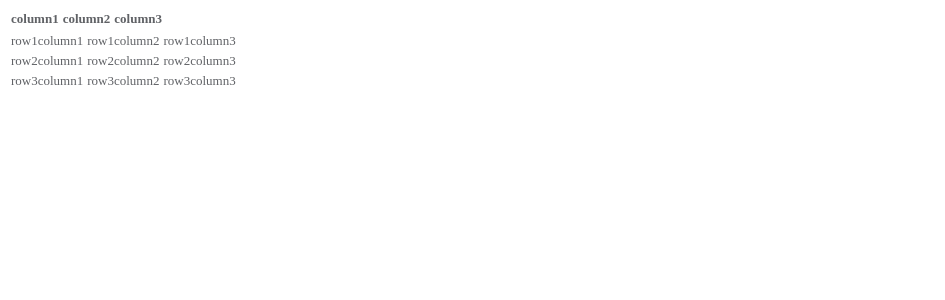
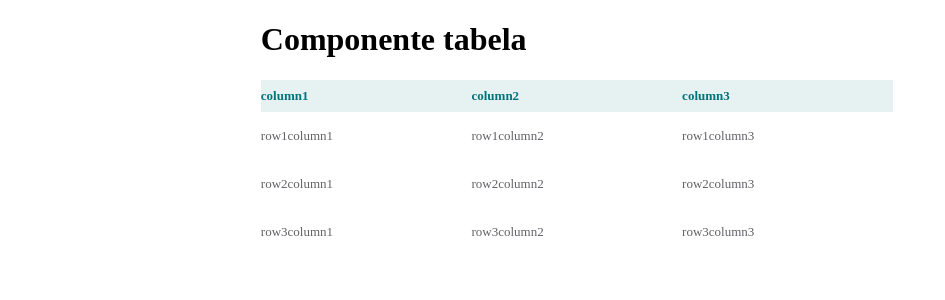
Before and after one commit to deboracastrodev/frame-vert-core, a Vue app: page / in a window 1280 px wide. Shown: the top 300 px of the page, without its empty margins (0-945 px from the left). Built offline with nearby package versions, Linux system fonts and the light colour scheme.

Commit message:
feat: componente tabela

```diff
--- a/src/VTable.vue
+++ b/src/VTable.vue
@@ -5,16 +5,16 @@
       <table class="v-table__header">
         <thead>
           <tr>
-            <th v-for="col in cols">{{ col }}</th>
+            <th v-for="col in cols" class="v-table__cell">{{ col }}</th>
           </tr>
         </thead>
       </table>
     </div>
     <div class="v-table__body-wrapper">
-      <table class="table">
+      <table class="v-table__body">
         <tbody>
-          <tr v-for="row in rows">
-            <td v-for="col in cols">{{ row[col] }}</td>
+          <tr class="v-table__row" v-for="row in rows">
+            <td v-for="col in cols" class="v-table__cell">{{ row[col] }}</td>
           </tr>
         </tbody>
       </table>
@@ -52,6 +52,19 @@ defineProps({
   background-color: #ffffff;
 }
 
+.v-table table {
+  border-spacing: 0;
+}
+
+.v-table thead {
+  color: #00747a;
+  font-weight: 500;
+}
+
+.v-table thead tr {
+  font-weight: 700;
+}
+
 .v-table__header-wrapper {
   overflow: hidden;
   width: 100%;
@@ -60,5 +73,53 @@ defineProps({
 .v-table__header {
   table-layout: fixed;
   border-collapse: separate;
+  background-color: #e6f1f2;
+  width: 100%;
+}
+
+.v-table .v-table__header .v-table__cell {
+  padding: 8px 0;
+  min-width: 0;
+  box-sizing: border-box;
+  text-overflow: ellipsis;
+  vertical-align: middle;
+  position: relative;
+  text-align: left;
+  z-index: 1;
+  font-size: .8125rem;
+}
+
+.v-table__body-wrapper {
+  overflow: hidden;
+  position: relative;
+  width: 100%;
+}
+
+.v-table__body {
+  overflow: hidden;
+  position: relative;
+  width: 100%;
+}
+
+.v-table tbody {
+  vertical-align: middle;
+  border-color: inherit;
+}
+
+.v-table .v-table__row {
+  border-bottom: solid .063rem #e9e9e9;
+  text-decoration: none;
+  line-height: 1rem;
+}
+
+.v-table .v-table__body .v-table__cell {
+  box-sizing: border-box;
+  vertical-align: middle;
+  font-weight: 400;
+  padding: 1rem 0;
+}
+
+.v-table--enable-row-hover .v-table__body tr:hover>td.v-table__cell {
+  background-color: rgba(230, 241, 242, .4);
 }
 </style>
--- a/src/app.vue
+++ b/src/app.vue
@@ -1,10 +1,13 @@
 <template>
 
-  <v-table :rows="[
-    { column1: 'row1column1', column2: 'row1column2', column3: 'row1column3' },
-    { column1: 'row2column1', column2: 'row2column2', column3: 'row2column3' },
-    { column1: 'row3column1', column2: 'row3column2', column3: 'row3column3' }
-  ]" :cols="['column1', 'column2', 'column3']" />
+  <div style="width: 50%; padding-left: 20%;">
+    <h1>Componente tabela</h1>
+    <v-table :rows="[
+      { column1: 'row1column1', column2: 'row1column2', column3: 'row1column3' },
+      { column1: 'row2column1', column2: 'row2column2', column3: 'row2column3' },
+      { column1: 'row3column1', column2: 'row3column2', column3: 'row3column3' }
+    ]" :cols="['column1', 'column2', 'column3']" />
+  </div>
 </template>
 
 <script lang="ts">
```
